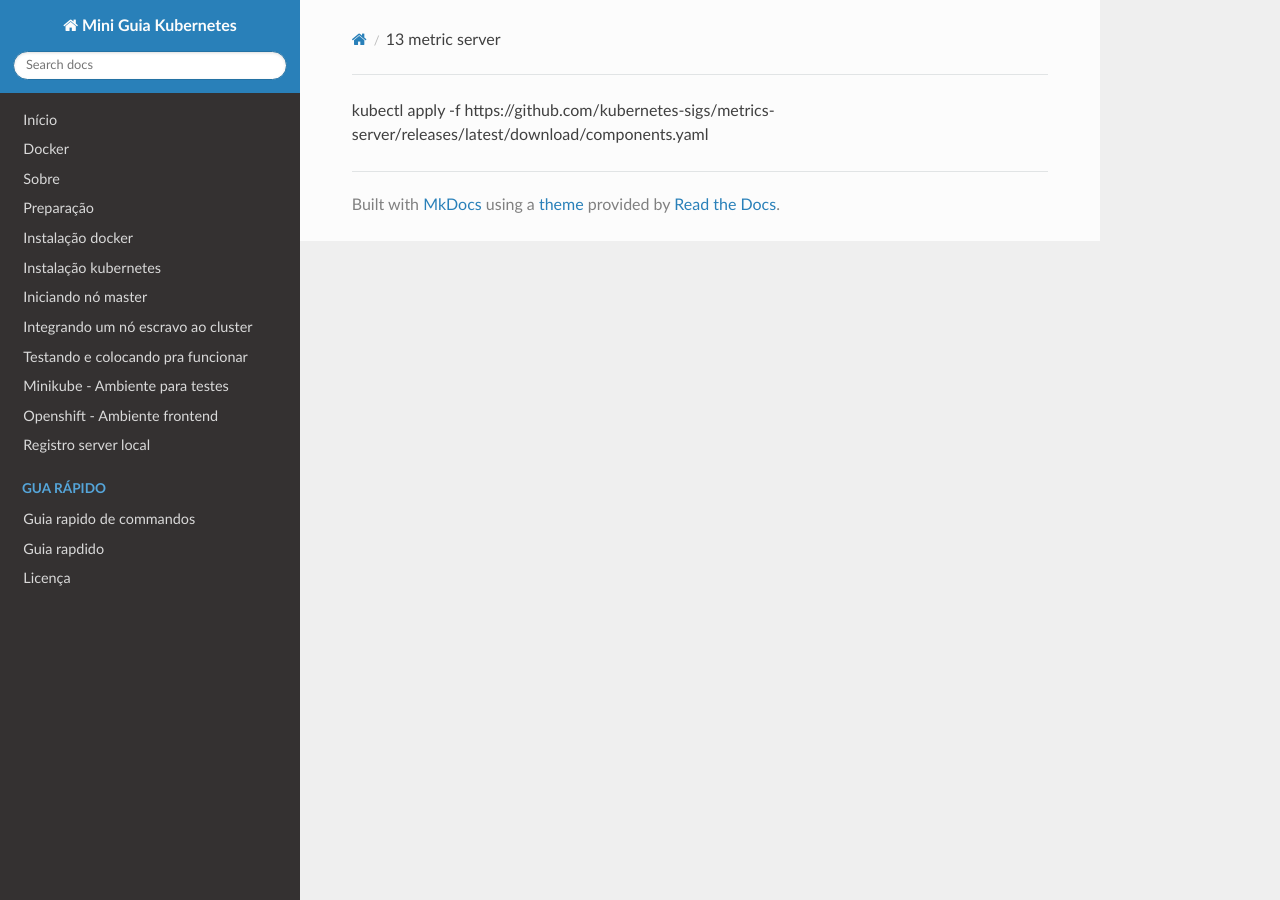
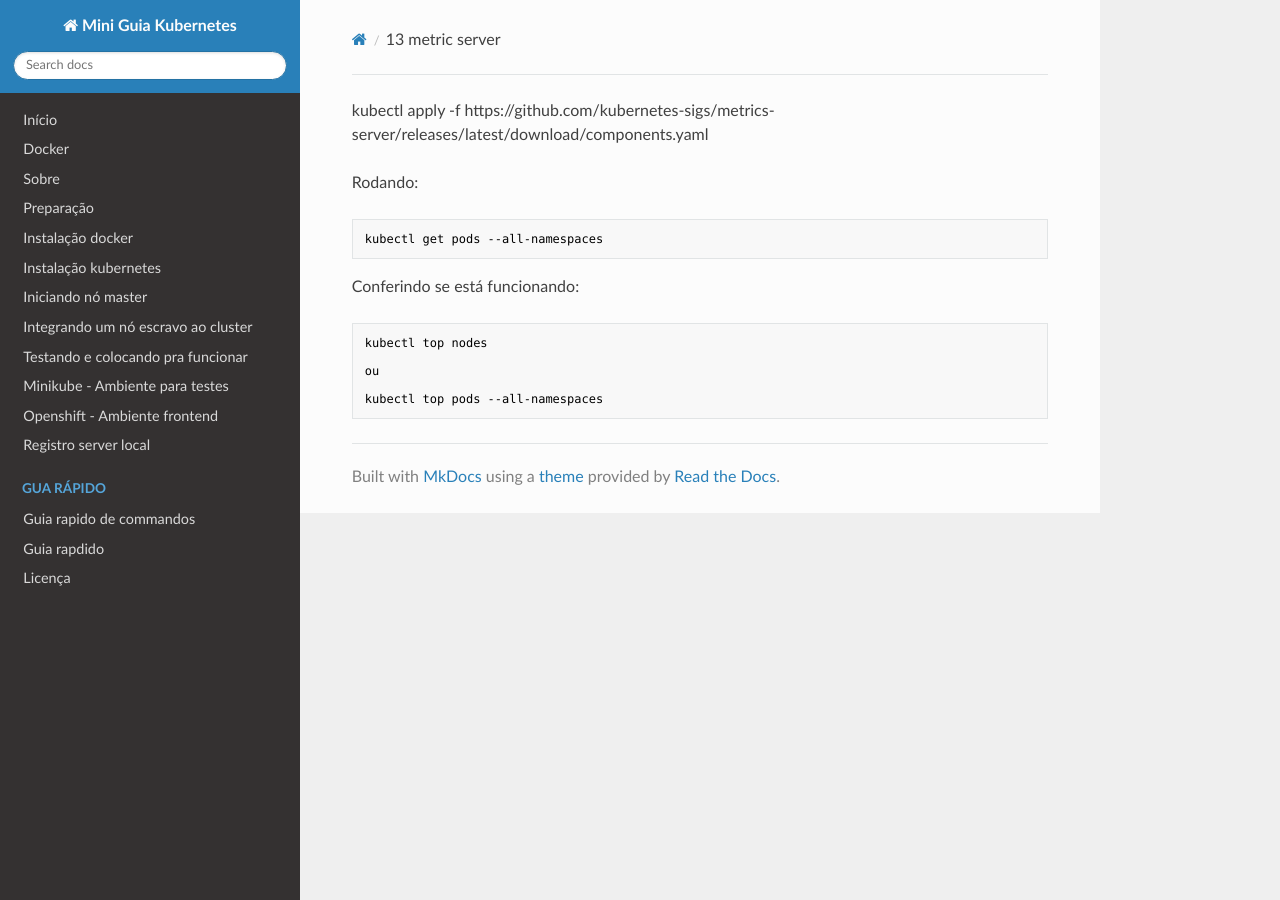
Before and after one commit to celsonery/kubernetes-docs, an MkDocs documentation site: the page built from docs/13-metric-server.md, in a window 1280 px wide. Built offline with MkDocs 1.6.1, drawn with Linux system fonts in a browser that asks for light colours; nearby versions of some CDN libraries.

Commit message:
Modificacoes

````diff
--- a/docs/13-metric-server.md
+++ b/docs/13-metric-server.md
@@ -1 +1,15 @@
 kubectl apply -f https://github.com/kubernetes-sigs/metrics-server/releases/latest/download/components.yaml
+
+Rodando:
+```bash
+kubectl get pods --all-namespaces
+```
+
+Conferindo se está funcionando:
+```bash
+kubectl top nodes
+
+ou
+
+kubectl top pods --all-namespaces
+```
````
Also changed, not shown: docs/06-initialize-master.md (+5 -0 lines), docs/12-helm.md (+6 -7 lines).
